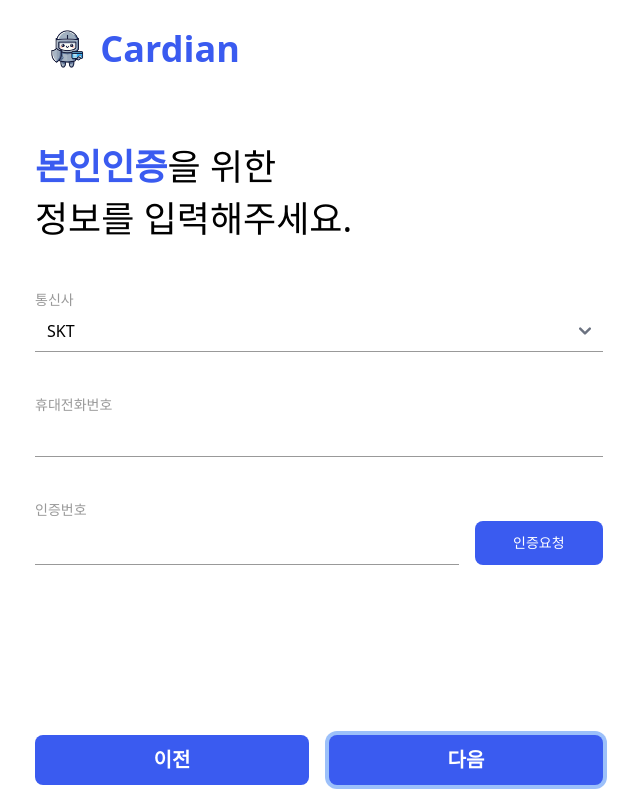
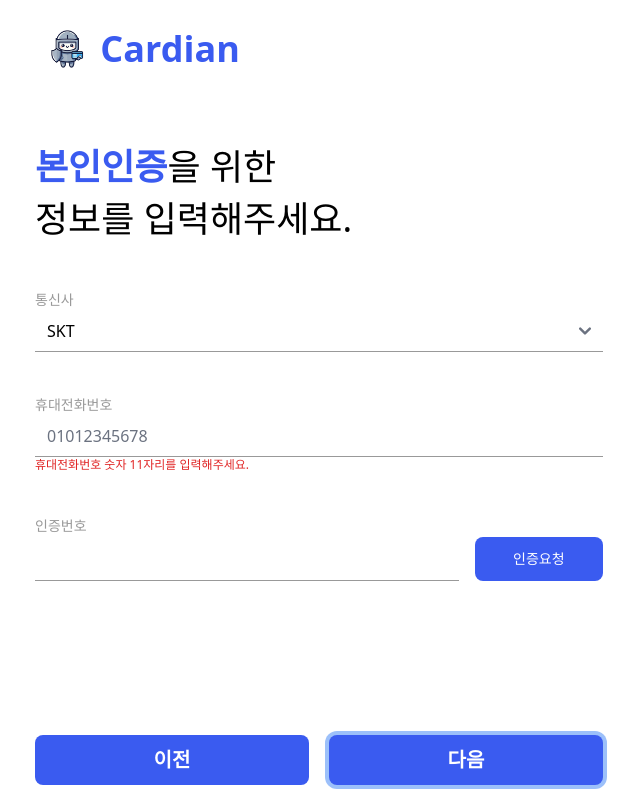
Before and after one commit to vovo-2/cardian, a React (Vite) app in the folder FrontEnd/: page /login in a window 1280 px wide. Both pictures are taken after a click on the button "다음". Shown: the whole page, without its empty margins (321-961 px from the left). Built offline with nearby package versions, Linux system fonts and the light colour scheme; no server answers; what chartjs-plugin-datalabels would draw is missing.

Commit message:
Feat: FE_휴대전화번호 유효성 검증_KMJ
- 11자리를 입력하지 않았다면 alert 창 뜨도록 설정

```diff
--- a/FrontEnd/src/components/Login/LoginStep2.tsx
+++ b/FrontEnd/src/components/Login/LoginStep2.tsx
@@ -2,9 +2,13 @@ import { ChangeEvent } from "react";
 
 interface LoginStep2Props {
   onPhoneNumberChange: (e: ChangeEvent<HTMLInputElement>) => void;
+  isPhoneNumberValid: boolean;
 }
 
-export default function LoginStep2({ onPhoneNumberChange }: LoginStep2Props) {
+export default function LoginStep2({
+  onPhoneNumberChange,
+  isPhoneNumberValid,
+}: LoginStep2Props) {
   return (
     <div className="row-start-3">
       <div className="tablet:text-4xl mobile:text-2xl row-span-2 flex flex-col justify-center tablet:mb-12 mobile:mb-10">
@@ -40,7 +44,14 @@ export default function LoginStep2({ onPhoneNumberChange }: LoginStep2Props) {
           type="tel"
           className="border border-t-0 border-l-0 border-r-0 border-gray w-full"
           onChange={onPhoneNumberChange}
+          maxLength={11}
+          placeholder="01012345678"
         />
+        {!isPhoneNumberValid && (
+          <div className="text-xs text-red-600">
+            휴대전화번호 숫자 11자리를 입력해주세요.
+          </div>
+        )}
       </div>
       <div className="mb-10">
         <div>
```
